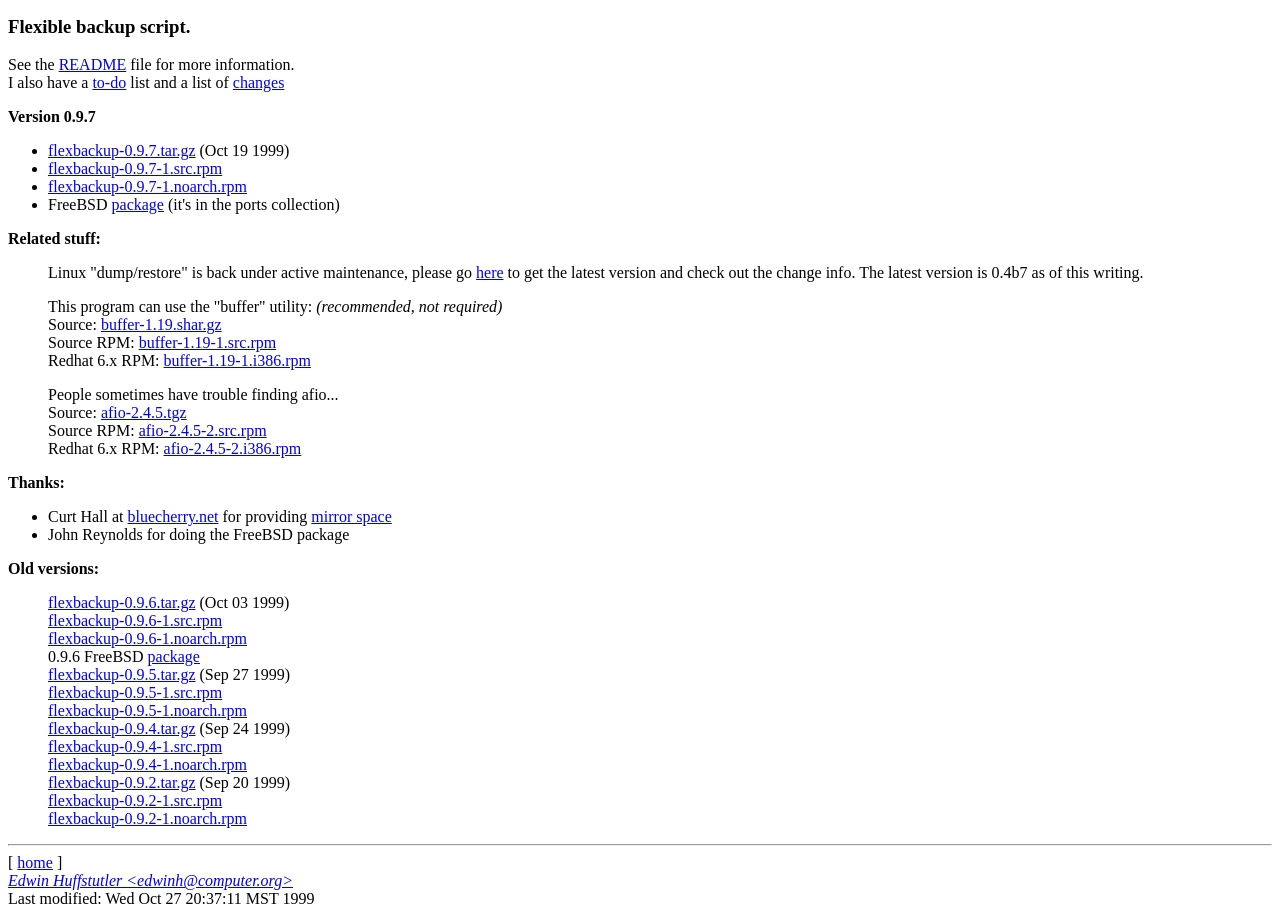
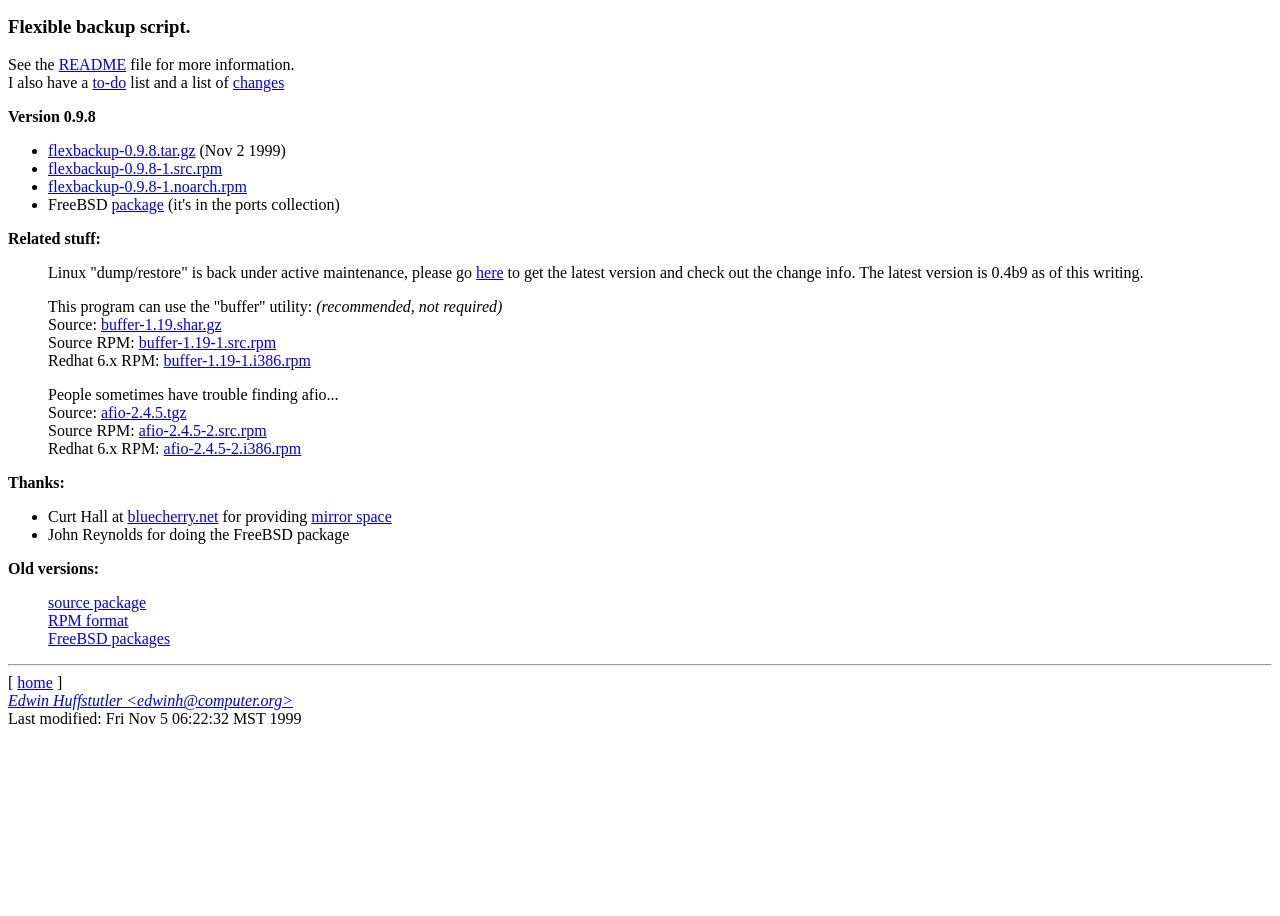
Before and after one commit to wens/flexbackup, a plain HTML site: page www/index.html in a window 1280 px wide. Shown: the part 92-1008 px from the top of the page. After the commit the page ends 828 px from the top, so only its background shows below. Drawn offline with Linux system fonts and the light colour scheme.

Commit message:
*** empty log message ***

```diff
--- a/www/index.html
+++ b/www/index.html
@@ -13,12 +13,12 @@ I also have a <A HREF="TODO">to-do</A> list and a list of
 <A HREF="CHANGES">changes</A>
 <P>
 
-<B>Version 0.9.7</B>
+<B>Version 0.9.8</B>
 <UL>
-<LI><A HREF="tarball/flexbackup-0.9.7.tar.gz">flexbackup-0.9.7.tar.gz</A> (Oct 19 1999)
-<LI><A HREF="RPMS/flexbackup-0.9.7-1.src.rpm">flexbackup-0.9.7-1.src.rpm</A>
-<LI><A HREF="RPMS/flexbackup-0.9.7-1.noarch.rpm">flexbackup-0.9.7-1.noarch.rpm</A>
-<LI>FreeBSD <A HREF="FreeBSD/flexbackup-0.9.7.tgz">package</A> (it's in
+<LI><A HREF="tarball/flexbackup-0.9.8.tar.gz">flexbackup-0.9.8.tar.gz</A>  (Nov 2 1999)
+<LI><A HREF="RPMS/flexbackup-0.9.8-1.src.rpm">flexbackup-0.9.8-1.src.rpm</A>
+<LI><A HREF="RPMS/flexbackup-0.9.8-1.noarch.rpm">flexbackup-0.9.8-1.noarch.rpm</A>
+<LI>FreeBSD <A HREF="FreeBSD/flexbackup-0.9.8.tgz">package</A> (it's in
 the ports collection)
 </UL>
 
@@ -28,7 +28,7 @@ the ports collection)
 Linux "dump/restore" is back under active maintenance, please go
 <A HREF="http://perso.cybercable.fr/pop/dump/">here</A>
 to get the latest version and check out the change info.  The latest
-version is 0.4b7 as of this writing.
+version is 0.4b9 as of this writing.
 </BLOCKQUOTE>
 
 <BLOCKQUOTE>
@@ -54,25 +54,15 @@ for providing <A HREF="http://www.bluecherry.net/~edwinh/flexbackup/">mirror spa
 
 <B>Old versions:</B>
 <BLOCKQUOTE>
-<A HREF="tarball/flexbackup-0.9.6.tar.gz">flexbackup-0.9.6.tar.gz</A> (Oct 03 1999)<BR>
-<A HREF="RPMS/flexbackup-0.9.6-1.src.rpm">flexbackup-0.9.6-1.src.rpm</A><BR>
-<A HREF="RPMS/flexbackup-0.9.6-1.noarch.rpm">flexbackup-0.9.6-1.noarch.rpm</A><BR>
-0.9.6 FreeBSD <A HREF="FreeBSD/flexbackup-0.9.6.tgz">package</A><BR>
-<A HREF="tarball/flexbackup-0.9.5.tar.gz">flexbackup-0.9.5.tar.gz</A> (Sep 27 1999)<BR>
-<A HREF="RPMS/flexbackup-0.9.5-1.src.rpm">flexbackup-0.9.5-1.src.rpm</A><BR>
-<A HREF="RPMS/flexbackup-0.9.5-1.noarch.rpm">flexbackup-0.9.5-1.noarch.rpm</A><BR>
-<A HREF="tarball/flexbackup-0.9.4.tar.gz">flexbackup-0.9.4.tar.gz</A> (Sep 24 1999)<BR>
-<A HREF="RPMS/flexbackup-0.9.4-1.src.rpm">flexbackup-0.9.4-1.src.rpm</A><BR>
-<A HREF="RPMS/flexbackup-0.9.4-1.noarch.rpm">flexbackup-0.9.4-1.noarch.rpm</A><BR>
-<A HREF="tarball/flexbackup-0.9.2.tar.gz">flexbackup-0.9.2.tar.gz</A> (Sep 20 1999)<BR>
-<A HREF="RPMS/flexbackup-0.9.2-1.src.rpm">flexbackup-0.9.2-1.src.rpm</A><BR>
-<A HREF="RPMS/flexbackup-0.9.2-1.noarch.rpm">flexbackup-0.9.2-1.noarch.rpm</A><BR>
+<A HREF="tarball/">source package</A><BR>
+<A HREF="RPMS/">RPM format</A><BR>
+<A HREF="FreeBSD/">FreeBSD packages</A><BR>
 </BLOCKQUOTE>
 
 <HR>
 [ <A HREF="http://members.home.com/edwinh/">home</A> ]
 <ADDRESS><A HREF="mailto:flexbackup@home.com">Edwin Huffstutler &lt;edwinh@computer.org&gt;</A></ADDRESS>
 <!-- hhmts start -->
-Last modified: Wed Oct 27 20:37:11 MST 1999
+Last modified: Fri Nov  5 06:22:32 MST 1999
 <!-- hhmts end -->
 </BODY> </HTML>
```
Also changed, not shown: 8 other files.
